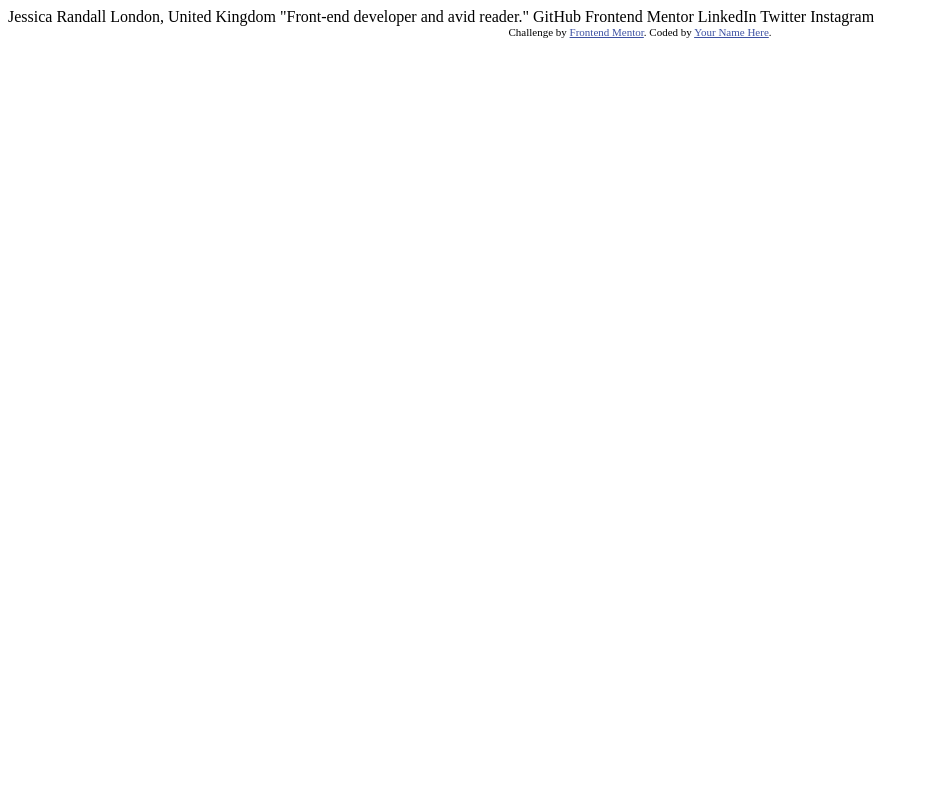
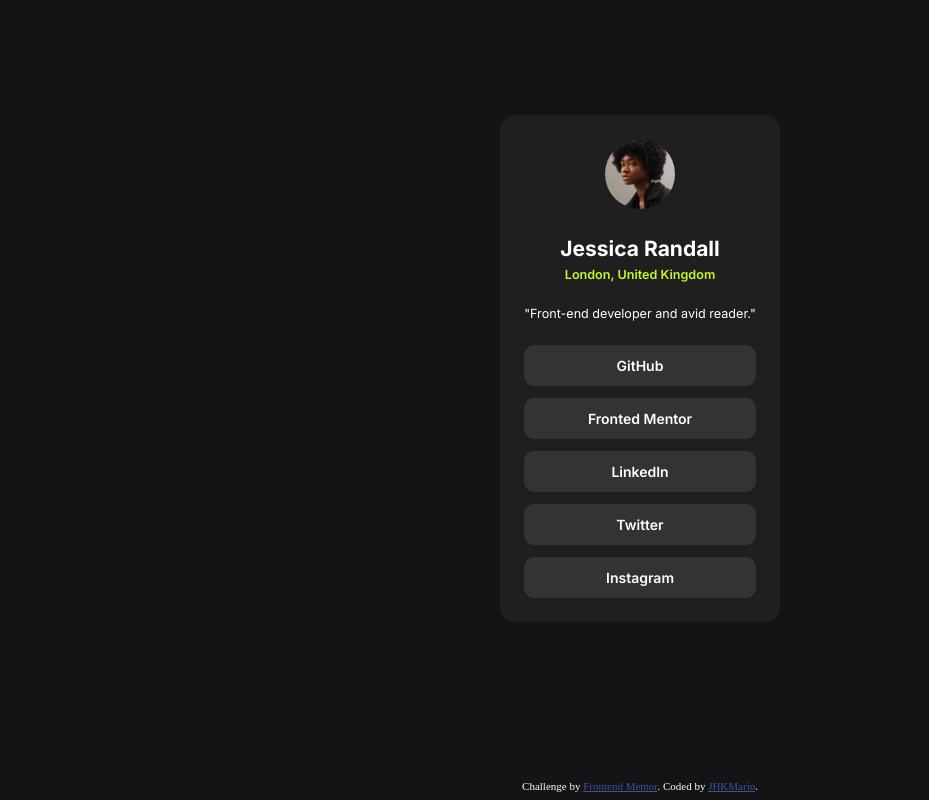
Before and after one commit to japaxapa/fem-linktree, a plain HTML site: page index.html in a window 1280 px wide. Shown: the whole page, without its empty margins (0-929 px from the left). Drawn offline with Linux system fonts and the light colour scheme.

Commit message:
feat: link tree

```diff
--- a/index.html
+++ b/index.html
@@ -1,34 +1,83 @@
 <!DOCTYPE html>
 <html lang="en">
   <head>
-  <meta charset="UTF-8">
-  <meta name="viewport" content="width=device-width, initial-scale=1.0"> <!-- displays site properly based on user's device -->
+    <meta charset="UTF-8" />
+    <meta name="viewport" content="width=device-width, initial-scale=1.0" />
+    <!-- displays site properly based on user's device -->
 
-  <link rel="icon" type="image/png" sizes="32x32" href="./assets/images/favicon-32x32.png">
+    <link
+      rel="icon"
+      type="image/png"
+      sizes="32x32"
+      href="./assets/images/favicon-32x32.png"
+    />
+    <link rel="stylesheet" href="./styles.css" />
+    <link rel="preconnect" href="https://fonts.googleapis.com" />
+    <link rel="preconnect" href="https://fonts.gstatic.com" crossorigin />
+    <link
+      href="https://fonts.googleapis.com/css2?family=Inter:wght@100..900&display=swap"
+      rel="stylesheet"
+    />
 
     <title>Frontend Mentor | Social links profile</title>
-
-  <!-- Feel free to remove these styles or customise in your own stylesheet 👍 -->
-  <style>
-    .attribution { font-size: 11px; text-align: center; }
-    .attribution a { color: hsl(228, 45%, 44%); }
-  </style>
   </head>
   <body>
+    <div class="container">
+      <div class="card-container">
+        <section class="card-container__header">
+          <img
+            src="./assets/images/avatar-jessica.jpeg"
+            alt="Jessica's avatar picture"
+          />
+          <h1>Jessica Randall</h1>
+          <h2>London, United Kingdom</h2>
+          <p>"Front-end developer and avid reader."</p>
+        </section>
 
-  Jessica Randall
-  London, United Kingdom
-  "Front-end developer and avid reader."
-
-  GitHub
-  Frontend Mentor
-  LinkedIn
-  Twitter
-  Instagram
+        <a
+          href="https://github.com"
+          target="_blank"
+          class="card-container__button"
+        >
+          <p>GitHub</p>
+        </a>
+        <span class="separator"></span>
+        <a
+          href="https://www.frontendmentor.io/home"
+          target="_blank"
+          class="card-container__button"
+        >
+          <p>Fronted Mentor</p>
+        </a>
+        <span class="separator"></span>
+        <a
+          href="https://linkedin.com/"
+          target="_blank"
+          class="card-container__button"
+        >
+          <p>LinkedIn</p>
+        </a>
+        <span class="separator"></span>
+        <a href="https://x.com" target="_blank" class="card-container__button">
+          <p>Twitter</p>
+        </a>
+        <span class="separator"></span>
+        <a
+          href="https://www.instagram.com/"
+          target="_blank"
+          class="card-container__button"
+        >
+          <p>Instagram</p>
+        </a>
+      </div>
+    </div>
 
     <div class="attribution">
-    Challenge by <a href="https://www.frontendmentor.io?ref=challenge" target="_blank">Frontend Mentor</a>.
-    Coded by <a href="#">Your Name Here</a>.
+      Challenge by
+      <a href="https://www.frontendmentor.io?ref=challenge" target="_blank"
+        >Frontend Mentor</a
+      >. Coded by
+      <a href="https://github.com/japaxapa" target="_blank">JHKMario</a>.
     </div>
   </body>
 </html>
--- /dev/null
+++ b/styles.css
@@ -0,0 +1,119 @@
+:root {
+  --color-green: hsl(75, 94%, 57%);
+  --color-white: hsl(0, 0%, 100%);
+  --color-grey-700: hsl(0, 0%, 20%);
+  --color-grey-800: hsl(0, 0%, 12%);
+  --color-grey-900: hsl(0, 0%, 8%);
+
+  --font-size: 14px;
+
+  --spacing-big: 24px;
+  --spacing-medium: 12px;
+  --spacing-small: 6px;
+
+}
+
+body {
+    background-color: var(--color-grey-900);
+    color: var(--color-white);
+
+    display: flex;
+    flex-direction: column;
+    align-items: center;
+    justify-items: center;
+}
+
+.container {
+    display: flex;
+    flex-direction: column;
+    align-items: center;
+    justify-content: center;
+
+    height: 90vh;
+}
+
+.card-container {
+    border-radius: 15px;
+
+    font-family: 'Inter', sans-serif;
+    font-size: var(--font-size);
+    font-weight: 400;
+
+    background-color: var(--color-grey-800);
+
+    padding: var(--spacing-big);
+    display: flex;
+    flex-direction: column;
+    align-items: center;
+    justify-content: center;
+}
+
+.card-container__header {
+    text-align: center;
+}
+
+.card-container__header img {
+    height: 70px;
+    border-radius: 50%;
+    margin-bottom: var(--spacing-big);
+}
+
+.card-container__header h1 {
+    font-size: 1.5em;
+    font-weight: 700;
+    margin: 0px 0px var(--spacing-small) 0px;
+}
+
+.card-container__header h2 {
+    font-size: 0.9em;
+    font-weight: 600;
+    color: var(--color-green);
+    margin: 0px;
+}
+
+.card-container__header p {
+    font-size: 0.9em;
+    margin: var(--spacing-big) 0px;
+}
+
+.card-container__button {
+    width: 90%;
+
+    background-color: var(--color-grey-700);
+    border: 0;
+    border-radius: 10px;
+    box-shadow: none;
+
+    color: var(--color-white);
+    font-family: 'Inter', sans-serif;
+    font-weight: 600;
+    text-decoration: none;
+    text-align: center;
+
+    padding: var(--spacing-medium);
+}
+
+.card-container__button p {
+    margin: 0px;
+}
+
+.card-container__button:hover {
+    background-color: var(--color-green);
+    color: var(--color-grey-700);
+    cursor: pointer;
+}
+
+.attribution {
+  font-size: 11px;
+  text-align: center;
+  position: fixed;
+  bottom: 1vh;
+}
+
+.attribution a {
+  color: hsl(228, 45%, 44%);
+}
+
+.separator {
+    height: var(--spacing-medium);
+}
```
Also changed, not shown: assets/images/screenshot.png (added), 2 other files. Lines whose indentation alone changed are shown as unchanged.
